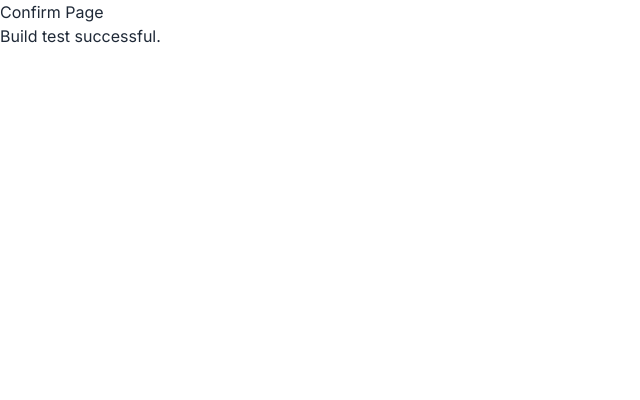
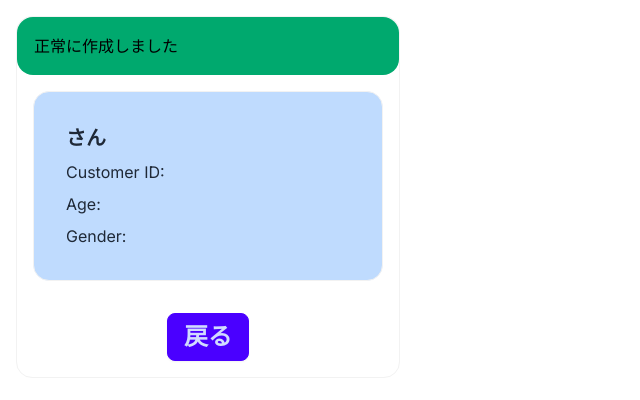
Before and after one commit to hamasan-10/250608_deploy_frontend, a Next.js app: page /customers/create/confirm in a window 1280 px wide. Shown: the top 400 px of the page, without its empty margins (0-640 px from the left). Built offline with nearby package versions, Linux system fonts and the light colour scheme; no server answers.

Commit message:
confirm return

```diff
--- a/src/app/customers/create/confirm/page.jsx
+++ b/src/app/customers/create/confirm/page.jsx
@@ -1,49 +1,49 @@
-// page.jsx (デバッグ用)
+// // page.jsx (デバッグ用)
 
-'use client';
-export const dynamic = 'force-dynamic';
+// 'use client';
+// export const dynamic = 'force-dynamic';
+
+// export default function ConfirmPage() {
+//   return (
+//     <div>
+//       <h1>Confirm Page</h1>
+//       <p>Build test successful.</p>
+//     </div>
+//   );
+// }
+
+
+"use client";
+export const dynamic = 'force-dynamic'; // ← ★これを追加する
+import OneCustomerInfoCard from "@/app/components/one_customer_info_card.jsx";
+import fetchCustomer from "./fetchCustomer";
+import { useRouter, useSearchParams } from "next/navigation";
+import { useEffect, useState } from "react";
 
 export default function ConfirmPage() {
+  const router = useRouter();
+  const customer_id = useSearchParams().get("customer_id");
+  const [customer, setCustomer] = useState(null);
+
+  useEffect(() => {
+    const fetchAndSetCustomer = async () => {
+      const customerData = await fetchCustomer(customer_id);
+      setCustomer(customerData);
+    };
+    fetchAndSetCustomer();
+  }, []);
+
   return (
-    <div>
-      <h1>Confirm Page</h1>
-      <p>Build test successful.</p>
-    </div>
+    <>
+      <div className="card bordered bg-white border-blue-200 border-2 max-w-sm m-4">
+        <div className="alert alert-success p-4 text-center">
+          正常に作成しました
+        </div>
+        <OneCustomerInfoCard {...customer} />
+        <button onClick={() => router.push("./../../customers")}>
+          <div className="btn btn-primary m-4 text-2xl">戻る</div>
+        </button>
+      </div>
+    </>
   );
 }
-
-
-// "use client";
-// export const dynamic = 'force-dynamic'; // ← ★これを追加する
-// import OneCustomerInfoCard from "@/app/components/one_customer_info_card.jsx";
-// import fetchCustomer from "./fetchCustomer";
-// import { useRouter, useSearchParams } from "next/navigation";
-// import { useEffect, useState } from "react";
-
-// export default function ConfirmPage() {
-//   const router = useRouter();
-//   const customer_id = useSearchParams().get("customer_id");
-//   const [customer, setCustomer] = useState(null);
-
-//   useEffect(() => {
-//     const fetchAndSetCustomer = async () => {
-//       const customerData = await fetchCustomer(customer_id);
-//       setCustomer(customerData);
-//     };
-//     fetchAndSetCustomer();
-//   }, []);
-
-//   return (
-//     <>
-//       <div className="card bordered bg-white border-blue-200 border-2 max-w-sm m-4">
-//         <div className="alert alert-success p-4 text-center">
-//           正常に作成しました
-//         </div>
-//         <OneCustomerInfoCard {...customer} />
-//         <button onClick={() => router.push("./../../customers")}>
-//           <div className="btn btn-primary m-4 text-2xl">戻る</div>
-//         </button>
-//       </div>
-//     </>
-//   );
-// }
```
